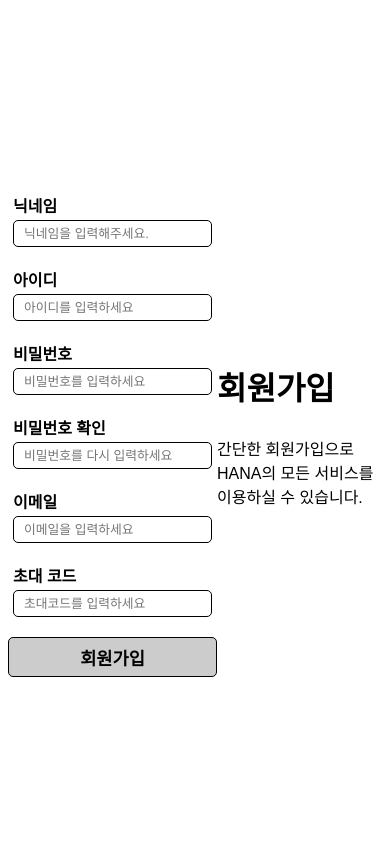
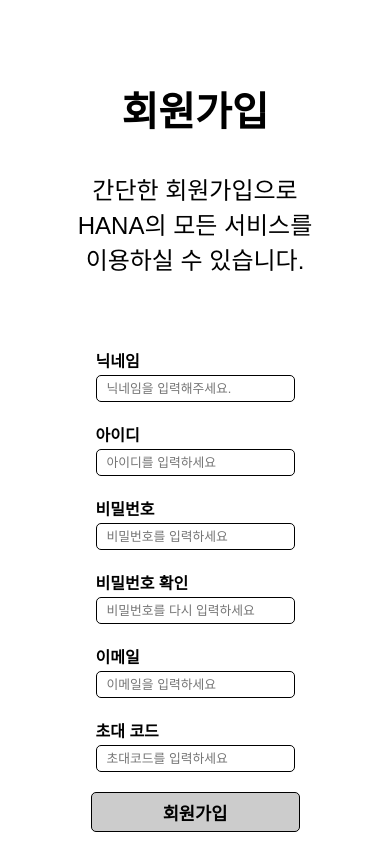
Before and after one commit to p-sw/Hana, a Django app: page /user/register/ in a window 390 px wide. Run offline with Django 4.2, Linux system fonts and the light colour scheme; some libraries are stand-ins or nearby versions.

Commit message:
Added responsive css on user page

```diff
--- a/user/static/user/css/index.css
+++ b/user/static/user/css/index.css
@@ -11,12 +11,24 @@ main.half-form-content {
   justify-content: space-evenly;
   align-items: center;
 }
+@media (max-width: 800px) {
+  main.half-form-content {
+    flex-direction: column-reverse;
+    justify-content: center;
+    align-items: center;
+  }
+}
 main.half-form-content section.form {
   height: fit-content;
   display: flex;
   flex-direction: column;
   justify-content: center;
   align-items: center;
+}
+@media (max-width: 800px) {
+  main.half-form-content section.form {
+    margin-bottom: 20px;
+  }
 }
 main.half-form-content section.form form {
   height: 100%;
@@ -97,13 +109,31 @@ main.half-form-content section.contentbox {
   align-items: flex-start;
   gap: 50px;
 }
+@media (max-width: 800px) {
+  main.half-form-content section.contentbox {
+    width: 80%;
+  }
+}
 main.half-form-content section.contentbox header h1 {
   font-size: 2rem;
   font-weight: 700;
 }
+@media (max-width: 800px) {
+  main.half-form-content section.contentbox header h1 {
+    font-size: 2.5rem;
+    text-align: center;
+  }
+}
 main.half-form-content section.contentbox header p {
   font-size: 1rem;
   font-weight: 500;
+}
+@media (max-width: 800px) {
+  main.half-form-content section.contentbox header p {
+    font-size: 1.5rem;
+    text-align: center;
+    word-break: keep-all;
+  }
 }
 main.half-form-content section.contentbox div.link {
   padding-left: 10px;
--- a/user/static/user/css/index.scss
+++ b/user/static/user/css/index.scss
@@ -2,6 +2,12 @@ html, body {
     height: 100vh;
 
     font-family: "Pretendard Variable", sans-serif;
+}
+
+@mixin portrait {
+    @media (max-width: 800px) {
+        @content;
+    }
 }
 
 main.half-form-content {
@@ -13,6 +19,12 @@ main.half-form-content {
     justify-content: space-evenly;
     align-items: center;
 
+    @include portrait {
+        flex-direction: column-reverse;
+        justify-content: center;
+        align-items: center;
+    }
+
     section.form {
         height: fit-content;
 
@@ -20,6 +32,10 @@ main.half-form-content {
         flex-direction: column;
         justify-content: center;
         align-items: center;
+
+        @include portrait {
+            margin-bottom: 20px;
+        }
 
         form {
             height: 100%;
@@ -129,15 +145,33 @@ main.half-form-content {
 
         gap: 50px;
 
+        @include portrait {
+            width: 80%;
+        }
+
         header {
             h1 {
                 font-size: 2rem;
                 font-weight: 700;
+
+                @include portrait {
+                    font-size: 2.5rem;
+
+                    text-align: center;
+                }
             }
 
             p {
                 font-size: 1rem;
                 font-weight: 500;
+
+                @include portrait {
+                    font-size: 1.5rem;
+
+                    text-align: center;
+
+                    word-break: keep-all;
+                }
             }
         }
 
```
Also changed, not shown: 1 other file.
